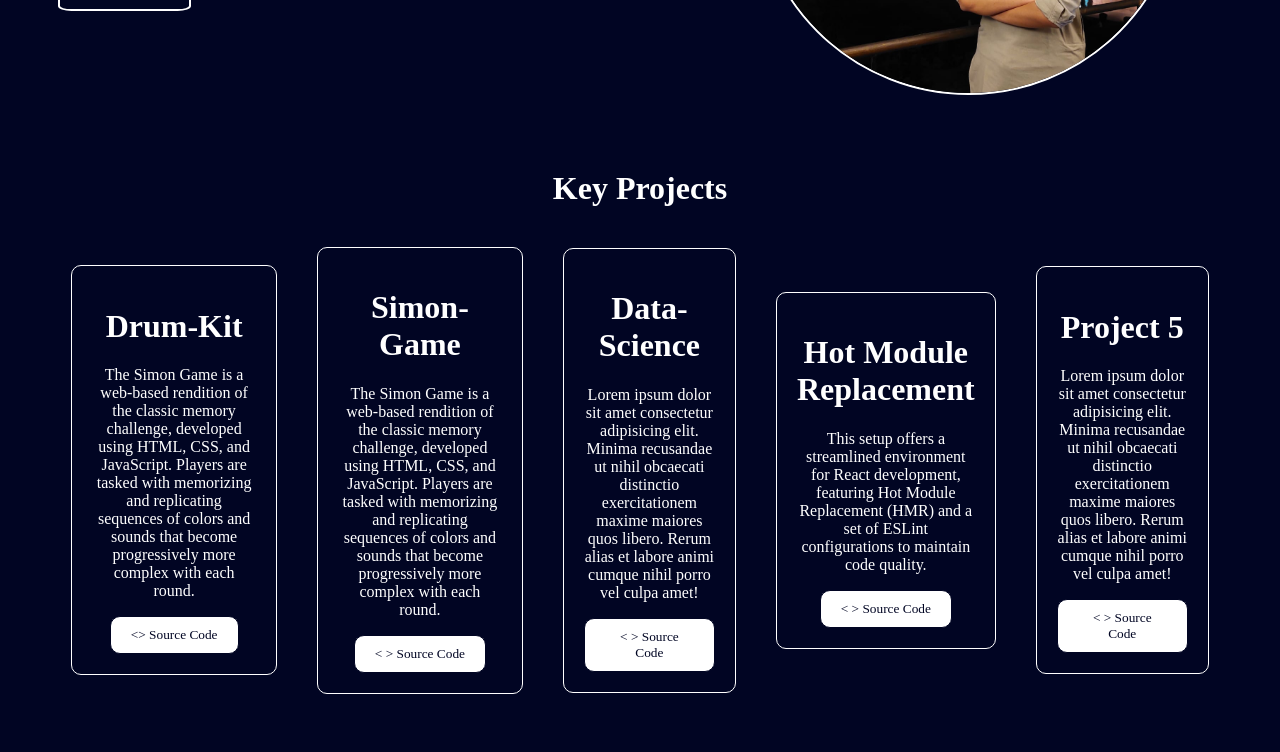
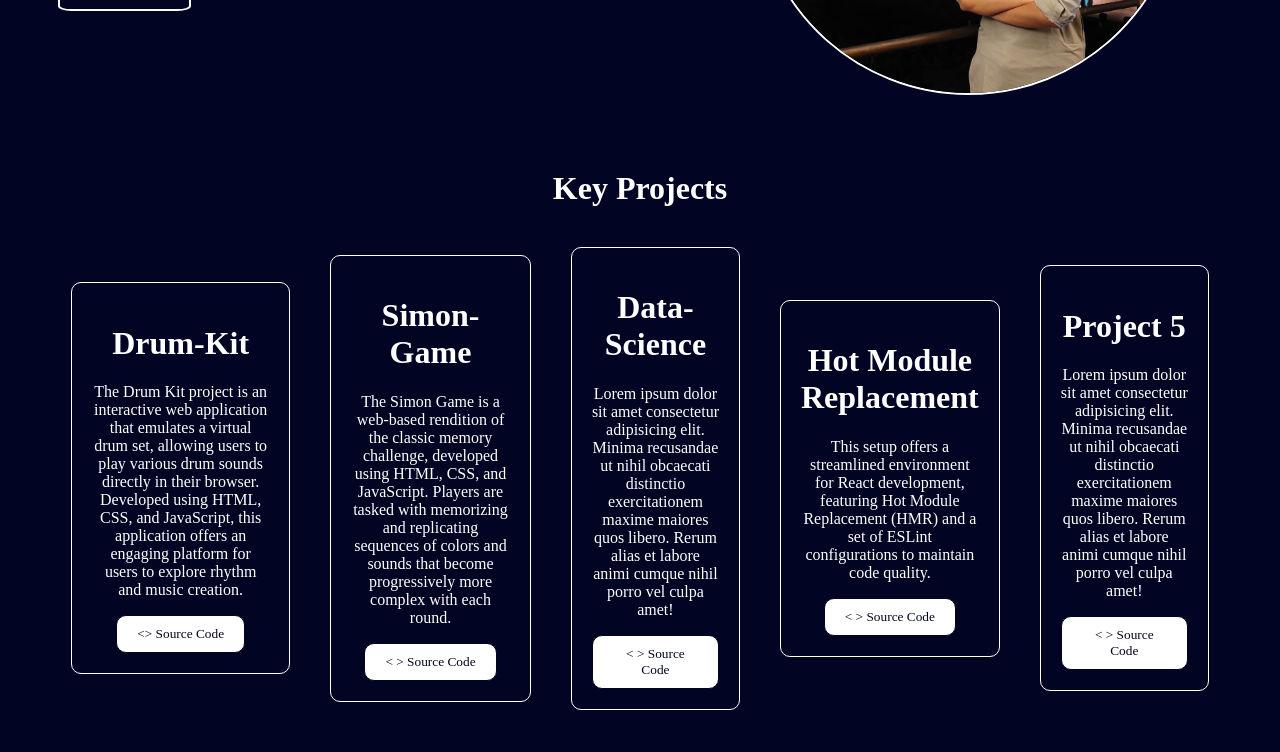
Before and after one commit to Mustafa-Hussain-source/Portfolio, a React (Vite) app in the folder Portfolio/: page / in a window 1280 px wide. Shown: the part 466-1218 px from the top of the page. Built offline with nearby package versions, Linux system fonts and the light colour scheme.

Commit message:
Page2.jsx

```diff
--- a/Portfolio/src/components/Page2/Page2.jsx
+++ b/Portfolio/src/components/Page2/Page2.jsx
@@ -10,7 +10,7 @@ const Page2 = forwardRef((props, ref) => {
         <div className="cards">
             <div className="card" id="card1">
                 <h1>Drum-Kit</h1>
-                <p>The Simon Game is a web-based rendition of the classic memory challenge, developed using HTML, CSS, and JavaScript. Players are tasked with memorizing and replicating sequences of colors and sounds that become progressively more complex with each round. </p>
+                <p>The Drum Kit project is an interactive web application that emulates a virtual drum set, allowing users to play various drum sounds directly in their browser. Developed using HTML, CSS, and JavaScript, this application offers an engaging platform for users to explore rhythm and music creation.</p>
                 <a href="https://github.com/Mustafa-Hussain-source/Drum-Kit"><button>&lt;&gt; Source Code</button></a>
 
             </div>
```
